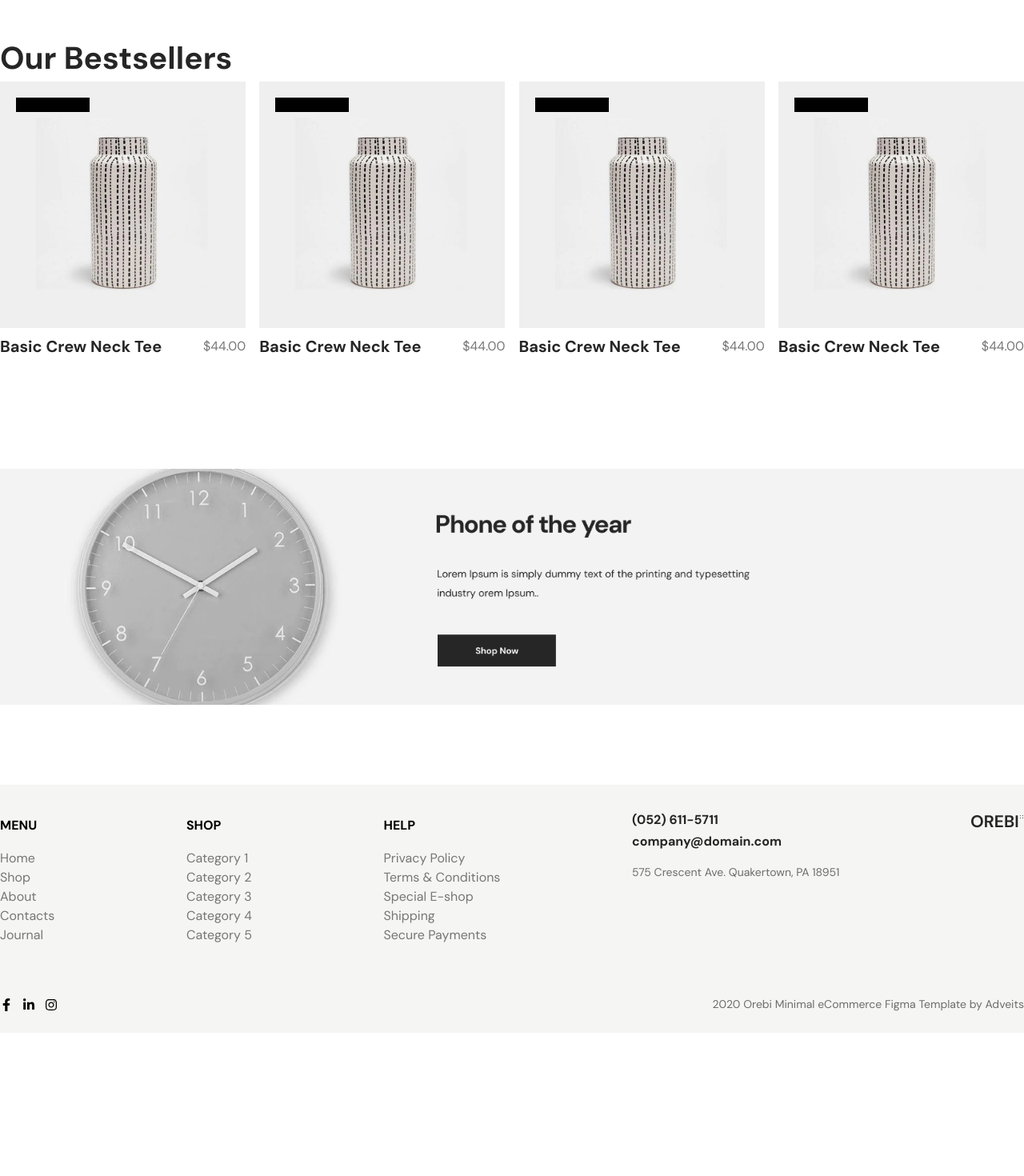
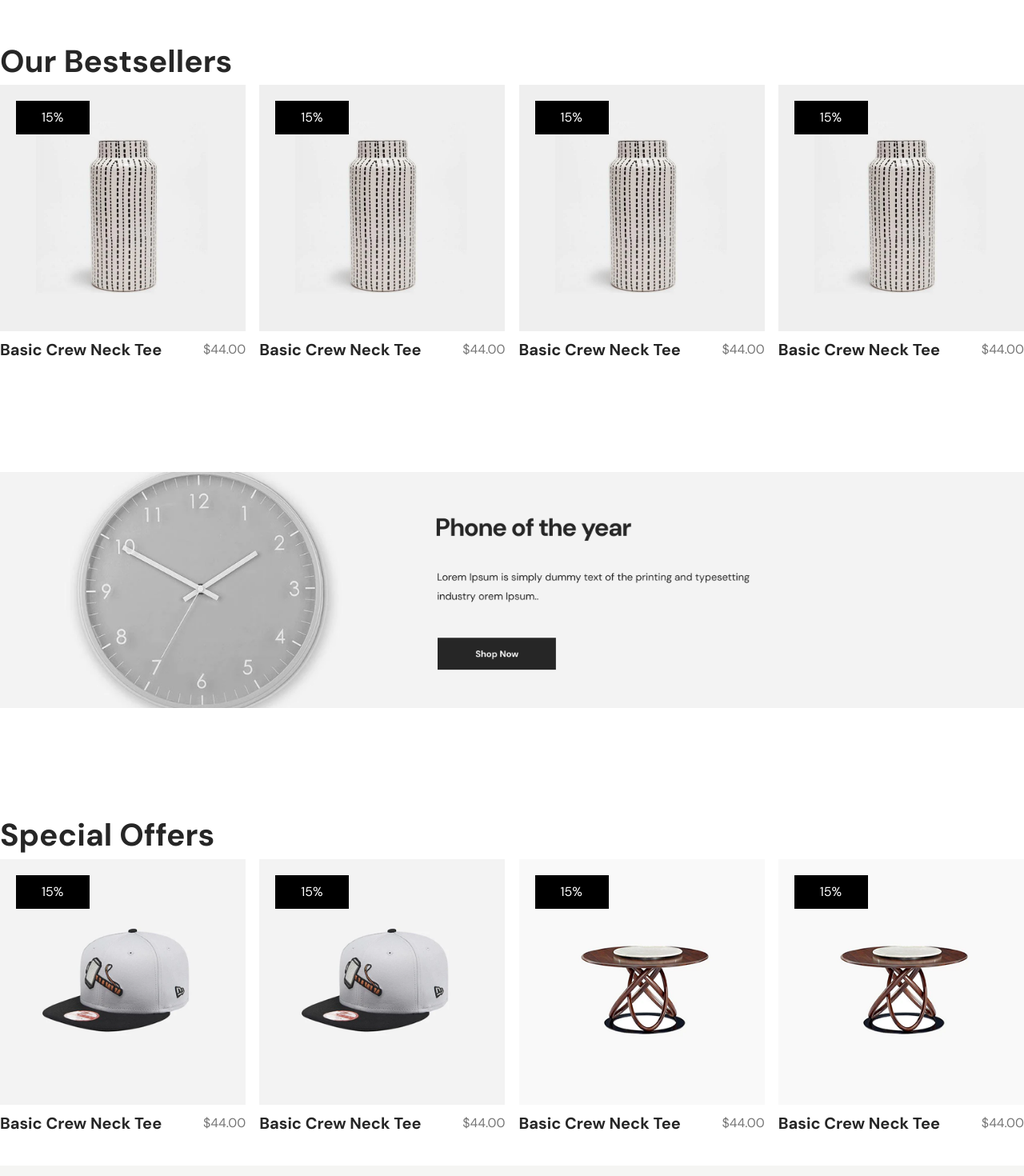
Before and after one commit to abdunnoorfaheem/cartivo, a React (Vite) app: page / in a window 1280 px wide. Shown: the part 2060-3530 px from the top of the page at 80% size. Before the commit the page ends 3351 px from the top, so only its background shows below. Built offline with nearby package versions, Linux system fonts and the light colour scheme.

Commit message:
special offer section added product title dynamic done

```diff
--- a/src/components/Product.jsx
+++ b/src/components/Product.jsx
@@ -8,7 +8,7 @@ import { FaHeart,FaShoppingCart } from "react-icons/fa";
 import { TbRefresh } from "react-icons/tb";
 
 
-const Product = ({ productImg, bdgText }) => {
+const Product = ({ productImg, bdgText,productTitle }) => {
   return (
     <>
       <div className="relative group">
@@ -31,7 +31,7 @@ const Product = ({ productImg, bdgText }) => {
         <div className="py-2">
           <Flex className={"justify-between"}>
             <Heading
-              text={"Basic Crew Neck Tee"}
+              text={productTitle}
               tagName={"h5"}
               className={"text-[20px] font-bold text-[#262626]"}
             />
--- a/src/components/layouts/Bestsellers.jsx
+++ b/src/components/layouts/Bestsellers.jsx
@@ -15,16 +15,16 @@ const Bestsellers = () => {
         />
         <div className="flex flex-wrap gap-4 justify-between">
           <div className="w-[48%] md:w-[32%] lg:w-[24%]">
-            <Product productImg={ProductImgFour} bdgText={""} />
+            <Product productTitle={"Basic Crew Neck Tee"} productImg={ProductImgFour} bdgText={"15%"} />
           </div>
           <div className="w-[48%] md:w-[32%] lg:w-[24%]">
-            <Product productImg={ProductImgFour} bdgText={""} />
+            <Product productTitle={"Basic Crew Neck Tee"} productImg={ProductImgFour} bdgText={"15%"} />
           </div>
           <div className="w-[48%] md:w-[32%] lg:w-[24%]">
-            <Product productImg={ProductImgFour} bdgText={""} />
+            <Product productTitle={"Basic Crew Neck Tee"} productImg={ProductImgFour} bdgText={"15%"} />
           </div>
           <div className="w-[48%] md:w-[32%] lg:w-[24%]">
-            <Product productImg={ProductImgFour} bdgText={""} />
+            <Product productTitle={"Basic Crew Neck Tee"} productImg={ProductImgFour} bdgText={"15%"} />
           </div>
         </div>
       </Container>
--- a/src/components/layouts/NewArrival.jsx
+++ b/src/components/layouts/NewArrival.jsx
@@ -12,6 +12,7 @@ import Slider from "react-slick";
 import "slick-carousel/slick/slick-theme.css";
 import NextArrow from "../NextArrow";
 import PrevArrow from "../PrevArrow";
+
 
 const NewArrival = () => {
   var settings = {
@@ -58,24 +59,24 @@ const NewArrival = () => {
           tagName={"h3"}
           className={"text-[39px] font-bold text-[#262626]"}
         />
-        <Slider {...settings}>
+        <Slider {...settings} className="-mx-2">
           <div className="px-2">
-            <Product productImg={ProductOne} bdgText={"New"} />
+            <Product productTitle={"Basic Crew Neck Tee"} productImg={ProductOne} bdgText={"New"} />
           </div>
           <div className="px-2">
-            <Product productImg={ProductTwo} bdgText={"20%"} />
+            <Product productTitle={"Basic Crew Neck Tee"} productImg={ProductTwo} bdgText={"20%"} />
           </div>
           <div className="px-2">
-            <Product productImg={ProductThree} bdgText={"New"} />
+            <Product productTitle={"Basic Crew Neck Tee"} productImg={ProductThree} bdgText={"New"} />
           </div>
           <div className="px-2">
-            <Product productImg={ProductThree} bdgText={"30%"} />
+            <Product productTitle={"Basic Crew Neck Tee"} productImg={ProductThree} bdgText={"30%"} />
           </div>
           <div className="px-2">
-            <Product productImg={ProductThree} bdgText={"30%"} />
+            <Product productTitle={"Basic Crew Neck Tee"} productImg={ProductThree} bdgText={"30%"} />
           </div>
           <div className="px-2">
-            <Product productImg={ProductThree} bdgText={"30%"} />
+            <Product productTitle={"Basic Crew Neck Tee"} productImg={ProductThree} bdgText={"30%"} />
           </div>
         </Slider>
       </Container>
--- /dev/null
+++ b/src/components/layouts/SpecialOffer.jsx
@@ -0,0 +1,38 @@
+import React from 'react';
+import Heading from '../Heading';
+import Product from '../Product';
+import SpecialImg from "/src/assets/specialProductOne.png";
+import SpecialImgTwo from "/src/assets/specialProductTwo.png";
+import Container from '../Container';
+
+const SpecialOffer = () => {
+  return (
+    <>
+      <div className="py-[30px]">
+      <Container>
+         <Heading
+          text={"Special Offers"}
+          tagName={"h3"}
+          className={"text-[39px] font-bold text-[#262626]"}
+        />
+        <div className="flex flex-wrap gap-4 justify-between">
+          <div className="w-[48%] md:w-[32%] lg:w-[24%]">
+            <Product productTitle={"Basic Crew Neck Tee"} productImg={SpecialImg} bdgText={"15%"} />
+          </div>
+          <div className="w-[48%] md:w-[32%] lg:w-[24%]">
+            <Product productTitle={"Basic Crew Neck Tee"} productImg={SpecialImg} bdgText={"15%"} />
+          </div>
+          <div className="w-[48%] md:w-[32%] lg:w-[24%]">
+            <Product productTitle={"Basic Crew Neck Tee"} productImg={SpecialImgTwo} bdgText={"15%"} />
+          </div>
+          <div className="w-[48%] md:w-[32%] lg:w-[24%]">
+            <Product productTitle={"Basic Crew Neck Tee"} productImg={SpecialImgTwo} bdgText={"15%"} />
+          </div>
+        </div>
+      </Container>
+    </div>
+    </>
+  )
+}
+
+export default SpecialOffer
--- a/src/components/pages/Home.jsx
+++ b/src/components/pages/Home.jsx
@@ -6,6 +6,7 @@ import Offer from "../layouts/Offer";
 import BestProduct from "../layouts/BestProduct";
 import NewArrival from "../layouts/NewArrival";
 import Bestsellers from "../layouts/Bestsellers";
+import SpecialOffer from "../layouts/SpecialOffer";
 
 const Home = () => {
   return (
@@ -16,6 +17,7 @@ const Home = () => {
       <NewArrival />
       <Bestsellers/>
       <BestProduct />
+      <SpecialOffer/>
     </>
   );
 };
```
Also changed, not shown: src/assets/specialProductOne.png (added), src/assets/specialProductTwo.png (added).
